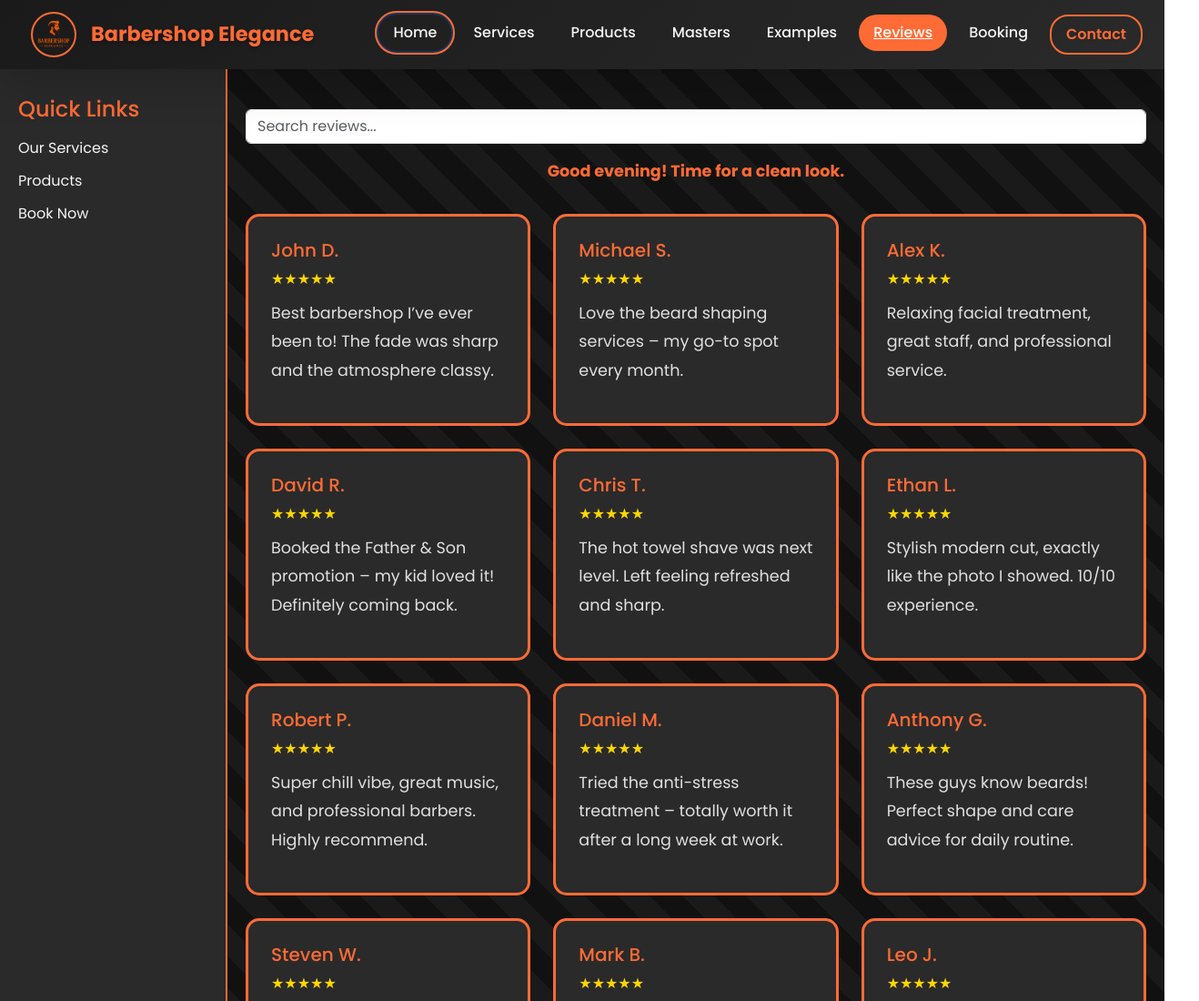
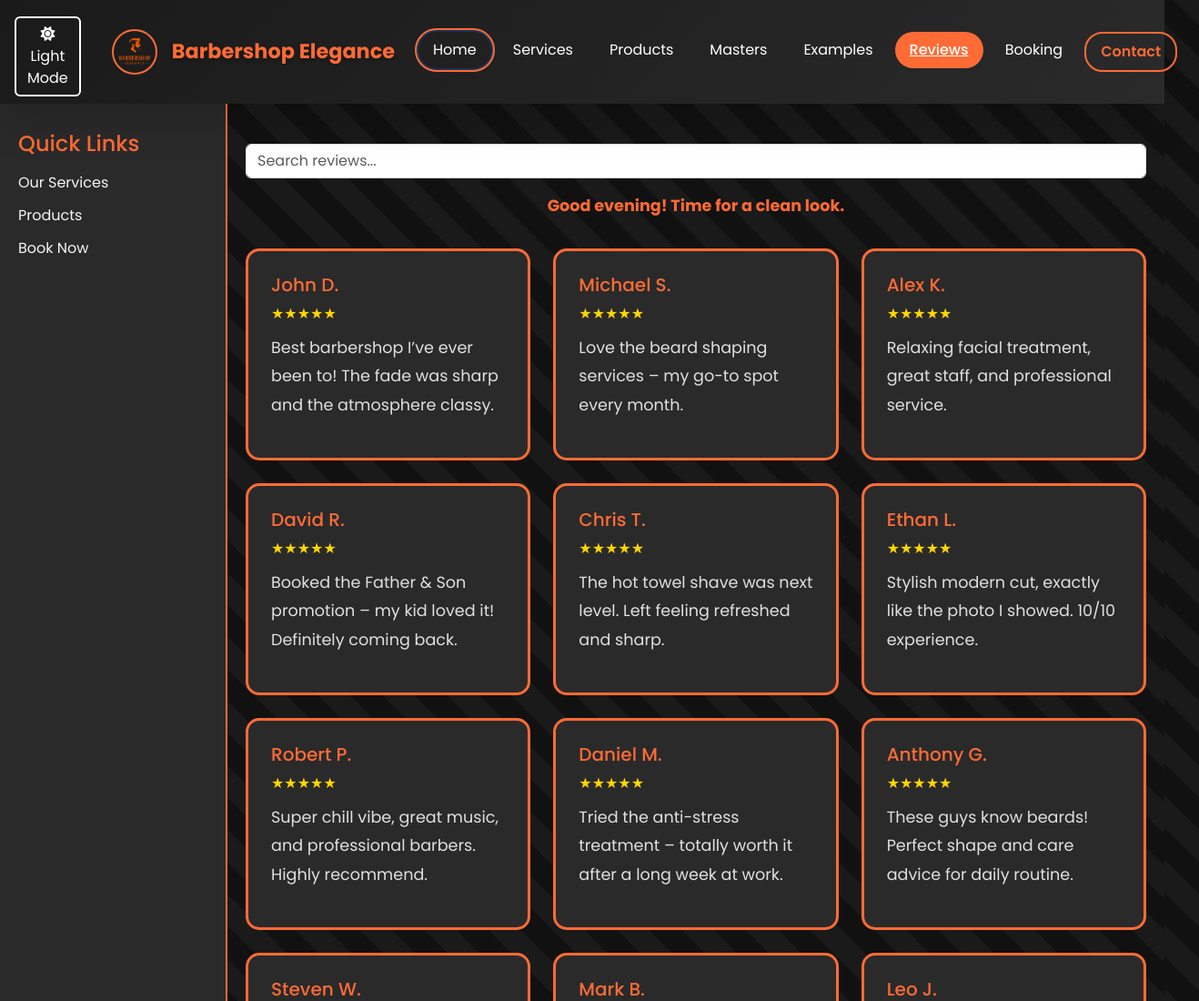
Before and after one commit to commedeschamps/Barbershop, a plain HTML site: page reviews.html in a window 1280 px wide. Shown: the top 1100 px of the page at 91% size, 1318 px wide, since content can reach past the window. Drawn offline with nearby package versions, Linux system fonts and the light colour scheme.

Commit message:
Update reviews.html

```diff
--- a/reviews.html
+++ b/reviews.html
@@ -20,12 +20,15 @@
     <div class="header">
     <nav class="navbar navbar-expand-lg navbar-dark shadow-lg" role="navigation" aria-label="Main navigation"
          style="background: linear-gradient(135deg, #1a1a1a 0%, #2a2a2a 100%);">
+         <button id="reviewThemeToggle" class="btn btn-outline-light ms-3" style="width: auto;">
+         <i class="fa fa-sun"></i> Light Mode
+         </button>
         <div class="container-fluid px-4 justify-content-between">
             <a class="navbar-brand d-flex align-items-center" href="index.html"
                style="font-size: 1.4rem; font-weight: bold;" aria-label="Barbershop Elegance - Home">
                 <img src="logotype.png" alt="Barbershop Elegance Logo"
                      style="width: 50px; height: 50px; border-radius: 50%; border: 2px solid #ff6b35;" class="me-3">
-                <span style="color: #ff6b35; text-shadow: 0 2px 4px rgba(0,0,0,0.3);">Barbershop Elegance</span>
+                <span style="color: #ff6b35 !important; text-shadow: 0 2px 4px rgba(0,0,0,0.3);">Barbershop Elegance</span>
             </a>
             <button class="navbar-toggler border-0" type="button" data-bs-toggle="collapse" data-bs-target="#navbarNav"
                     aria-controls="navbarNav" aria-expanded="false" aria-label="Toggle navigation menu"
@@ -36,31 +39,26 @@
                 <ul class="navbar-nav">
                     <li class="nav-item me-2">
                         <a class="nav-link px-3 py-2" href="index.html"
-                           style="color: #f5f5f5 !important; font-weight: 500; border-radius: 20px; transition: all 0.3s ease;"
                            onmouseover="this.style.backgroundColor='#ff6b35';"
                            onmouseout="this.style.backgroundColor='transparent';">Home</a>
                     </li>
                     <li class="nav-item me-2">
                         <a class="nav-link px-3 py-2" href="services.html"
-                           style="color: #f5f5f5 !important; font-weight: 500; border-radius: 20px; transition: all 0.3s ease;"
                            onmouseover="this.style.backgroundColor='#ff6b35';"
                            onmouseout="this.style.backgroundColor='transparent';">Services</a>
                     </li>
                     <li class="nav-item me-2">
                         <a class="nav-link px-3 py-2" href="products.html"
-                           style="color: #f5f5f5 !important; font-weight: 500; border-radius: 20px; transition: all 0.3s ease;"
                            onmouseover="this.style.backgroundColor='#ff6b35';"
                            onmouseout="this.style.backgroundColor='transparent';">Products</a>
                     </li>
                     <li class="nav-item me-2">
                         <a class="nav-link px-3 py-2" href="masters.html"
-                           style="color: #f5f5f5 !important; font-weight: 500; border-radius: 20px; transition: all 0.3s ease;"
                            onmouseover="this.style.backgroundColor='#ff6b35';"
                            onmouseout="this.style.backgroundColor='transparent';">Masters</a>
                     </li>
                     <li class="nav-item me-2">
                         <a class="nav-link px-3 py-2" href="examples.html"
-                           style="color: #f5f5f5 !important; font-weight: 500; border-radius: 20px; transition: all 0.3s ease;"
                            onmouseover="this.style.backgroundColor='#ff6b35';"
                            onmouseout="this.style.backgroundColor='transparent';">Examples</a>
                     </li>
@@ -70,7 +68,6 @@
                     </li>
                     <li class="nav-item me-2">
                         <a class="nav-link px-3 py-2" href="booking.html"
-                           style="color: #f5f5f5 !important; font-weight: 500; border-radius: 20px; transition: all 0.3s ease;"
                            onmouseover="this.style.backgroundColor='#ff6b35';"
                            onmouseout="this.style.backgroundColor='transparent';">Booking</a>
                     </li>
@@ -137,7 +134,7 @@
 
     <footer class="footer">
       <p>© 2025 Barbershop Elegance. All rights reserved.</p>
-    </footer>
+    <footer>
   </div>
 
   <!-- Bootstrap JS -->
```
